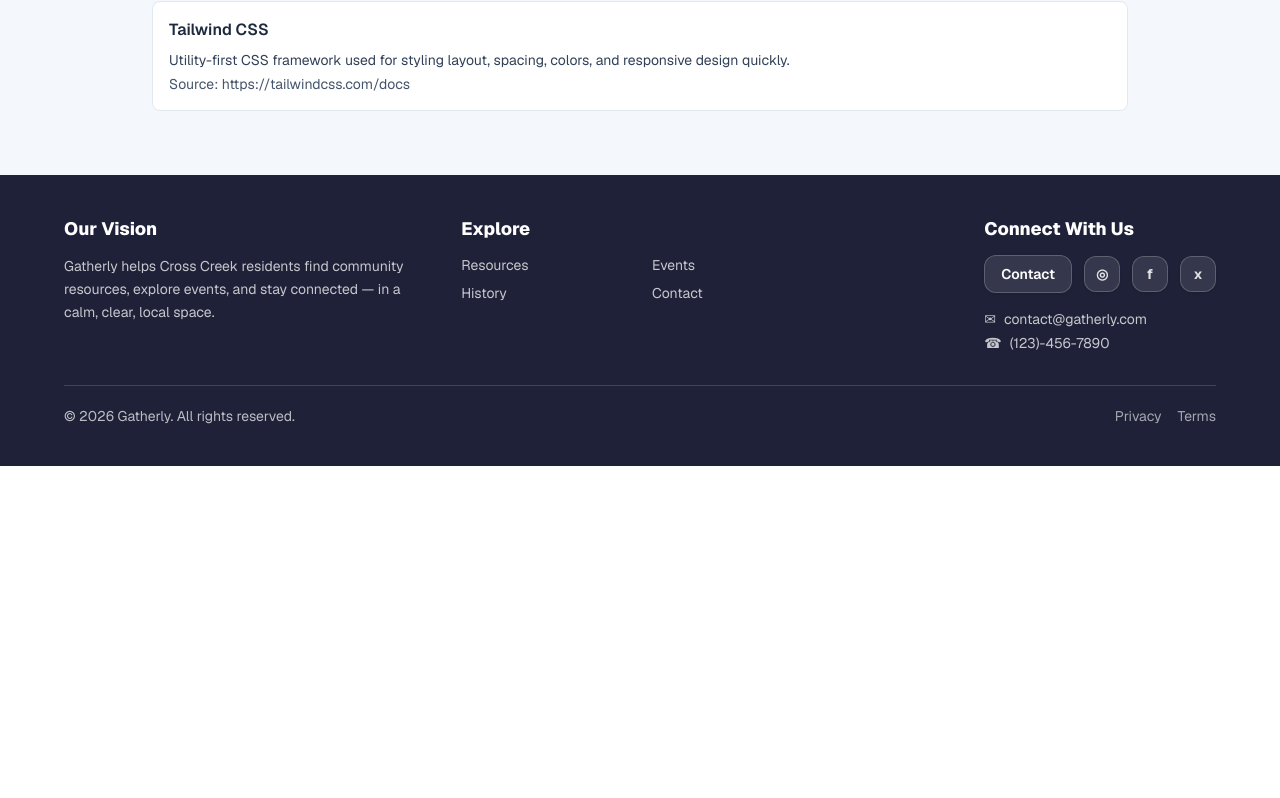
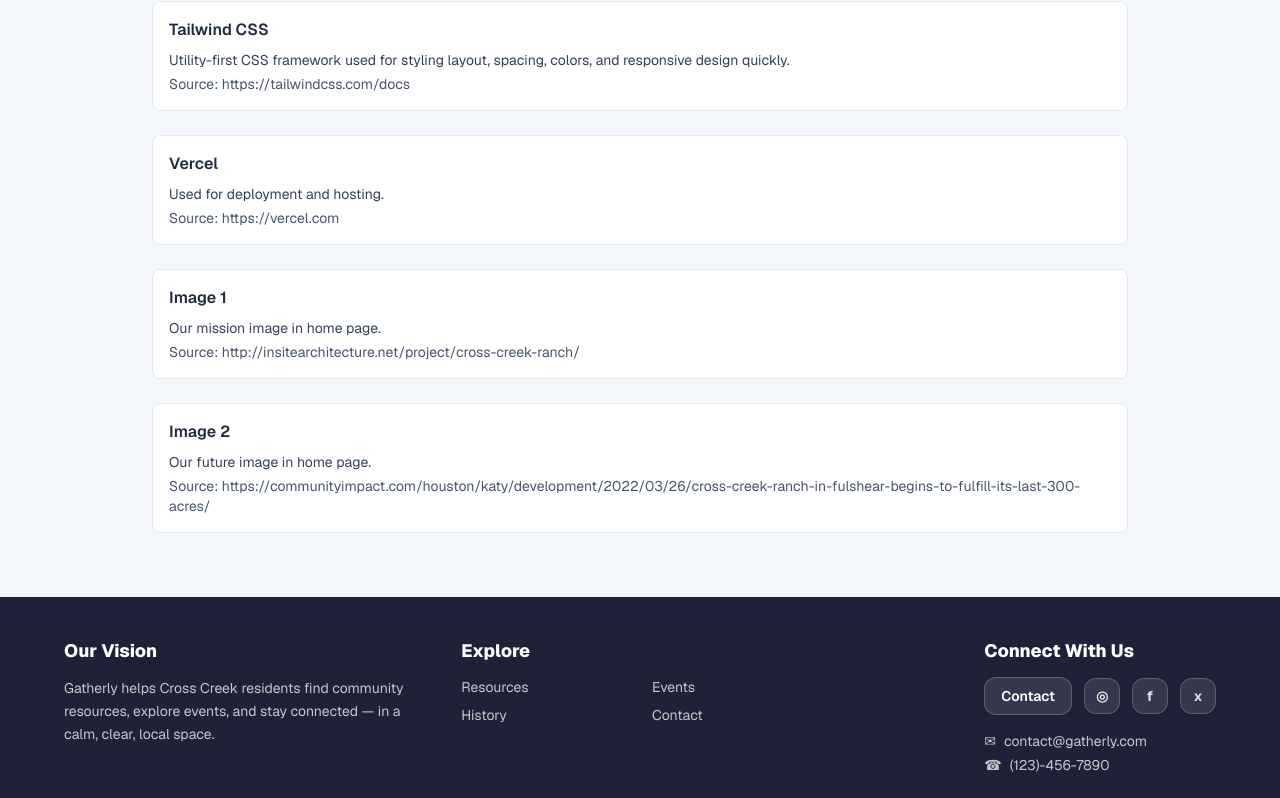
Before and after one commit to TSA-Group/tsa_group_starter, a Next.js app: page /references in a window 1280 px wide. Shown: the part 6994-7792 px from the top of the page. Before the commit the page ends 7460 px from the top, so only its background shows below. Built offline with nearby package versions, Linux system fonts and the light colour scheme.

Commit message:
Update page.tsx

```diff
--- a/app/references/page.tsx
+++ b/app/references/page.tsx
@@ -327,6 +327,21 @@ export default function ReferencesPage() {
               desc="Utility-first CSS framework used for styling layout, spacing, colors, and responsive design quickly."
               url="https://tailwindcss.com/docs"
             />
+            <CitationCard
+              name="Vercel"
+              desc="Used for deployment and hosting."
+              url="https://vercel.com"
+            />
+            <CitationCard
+              name="Image 1"
+              desc="Our mission image in home page."
+              url="http://insitearchitecture.net/project/cross-creek-ranch/"
+            />
+            <CitationCard
+              name="Image 2"
+              desc="Our future image in home page."
+              url="https://communityimpact.com/houston/katy/development/2022/03/26/cross-creek-ranch-in-fulshear-begins-to-fulfill-its-last-300-acres/"
+            />
           </div>
         </section>
       </div>
```
